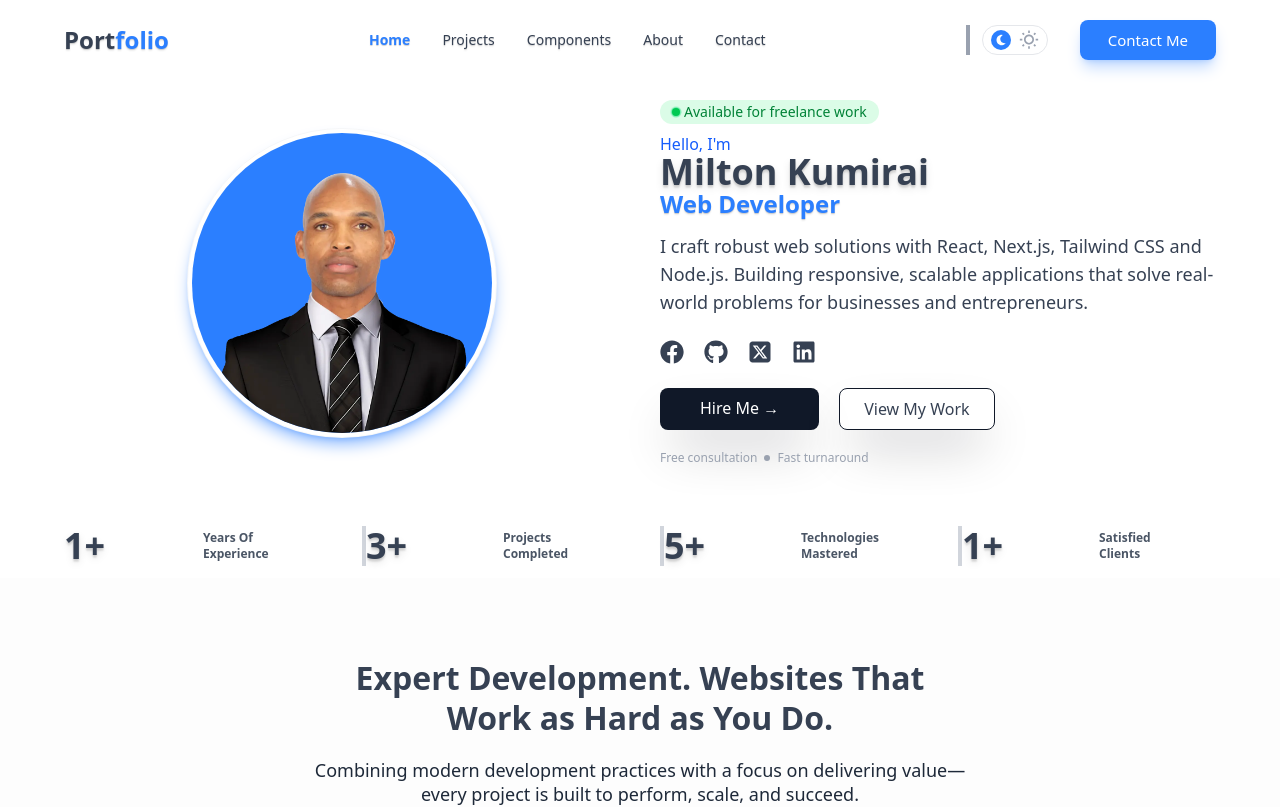
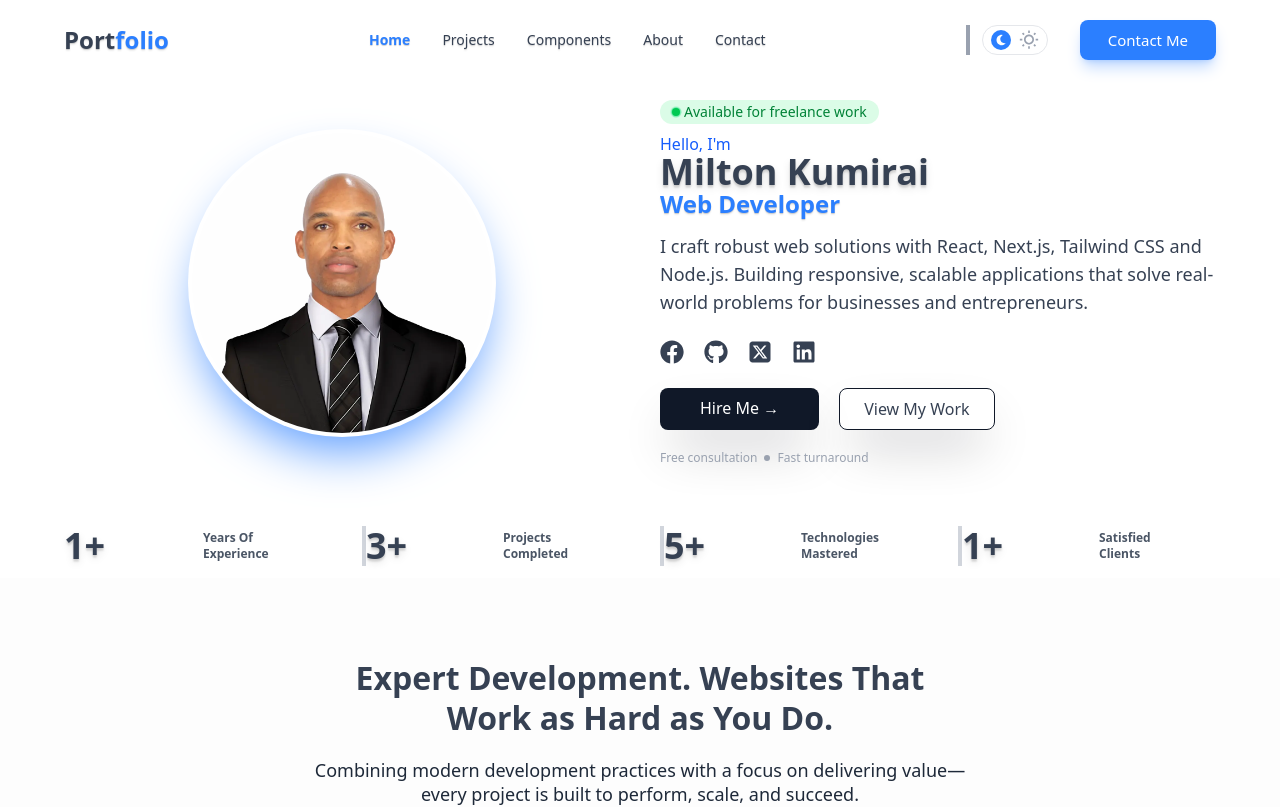
Before and after one commit to Kummirai/react-components, a Next.js app: page / in a window 1280 px wide. Shown: the top 807 px of the page. Built offline with nearby package versions, Linux system fonts and the light colour scheme.

Commit message:
refactor background and shadow styles for image background

```diff
--- a/components/hero-2a/HeroTwoA.jsx
+++ b/components/hero-2a/HeroTwoA.jsx
@@ -11,11 +11,11 @@ import { GoDotFill } from "react-icons/go";
 export default function HeroTwoA({ img }) {
   return (
     <main className="lg:grow flex items-center justify-center max-w-6xl   mx-auto sm:max-lg:h-[50vh] ">
-      <div className="grow grid gap-4 sm:gap-5 lg:gap-10 sm:grid-cols-2">
+      <div className="grow grid gap-4 sm:gap-5 lg:gap-10 sm:grid-cols-2 ">
         {/* developer image */}
         <div className="flex items-center justify-center ">
-          <div className="border rounded-full shadow-lg shadow-blue-500/50  p-1 border-[#0b344e0a]">
-            <div className=" relative w-50 h-50 sm:w-65 sm:h-65 lg:h-75 lg:w-75 bg-blue-500  rounded-full overflow-hidden">
+          <div className=" rounded-full shadow-2xl shadow-blue-500/80  p-1 ">
+            <div className=" relative w-50 h-50 sm:w-65 sm:h-65 lg:h-75 lg:w-75 border-0 bg-[#fefefe] to-70%  rounded-full overflow-hidden">
               <Image
                 src={img}
                 alt="Developer image"
@@ -56,10 +56,10 @@ export default function HeroTwoA({ img }) {
           </p>
           {/* socials */}
           <div className="flex items-center my-3 gap-5 text-2xl text-gray-700">
-            <FaFacebook className="hover:text-blue-400 hover:cursor-pointer" />
-            <FaGithub className="hover:text-gray-950 hover:cursor-pointer" />
-            <FaSquareXTwitter className="hover:text-gray-950 hover:cursor-pointer" />
-            <FaLinkedin className="hover:text-[#0077B5] hover:cursor-pointer" />
+            <FaFacebook className="hover:text-blue-400 hover:cursor-pointer duration-300" />
+            <FaGithub className="hover:text-gray-950 hover:cursor-pointer duration-300" />
+            <FaSquareXTwitter className="hover:text-gray-950 hover:cursor-pointer duration-300" />
+            <FaLinkedin className="hover:text-[#0077B5] hover:cursor-pointer duration-300" />
           </div>
           {/* call to acction */}
           <div className="flex flex-col w-3/4 sm:flex-row gap-5">
```
